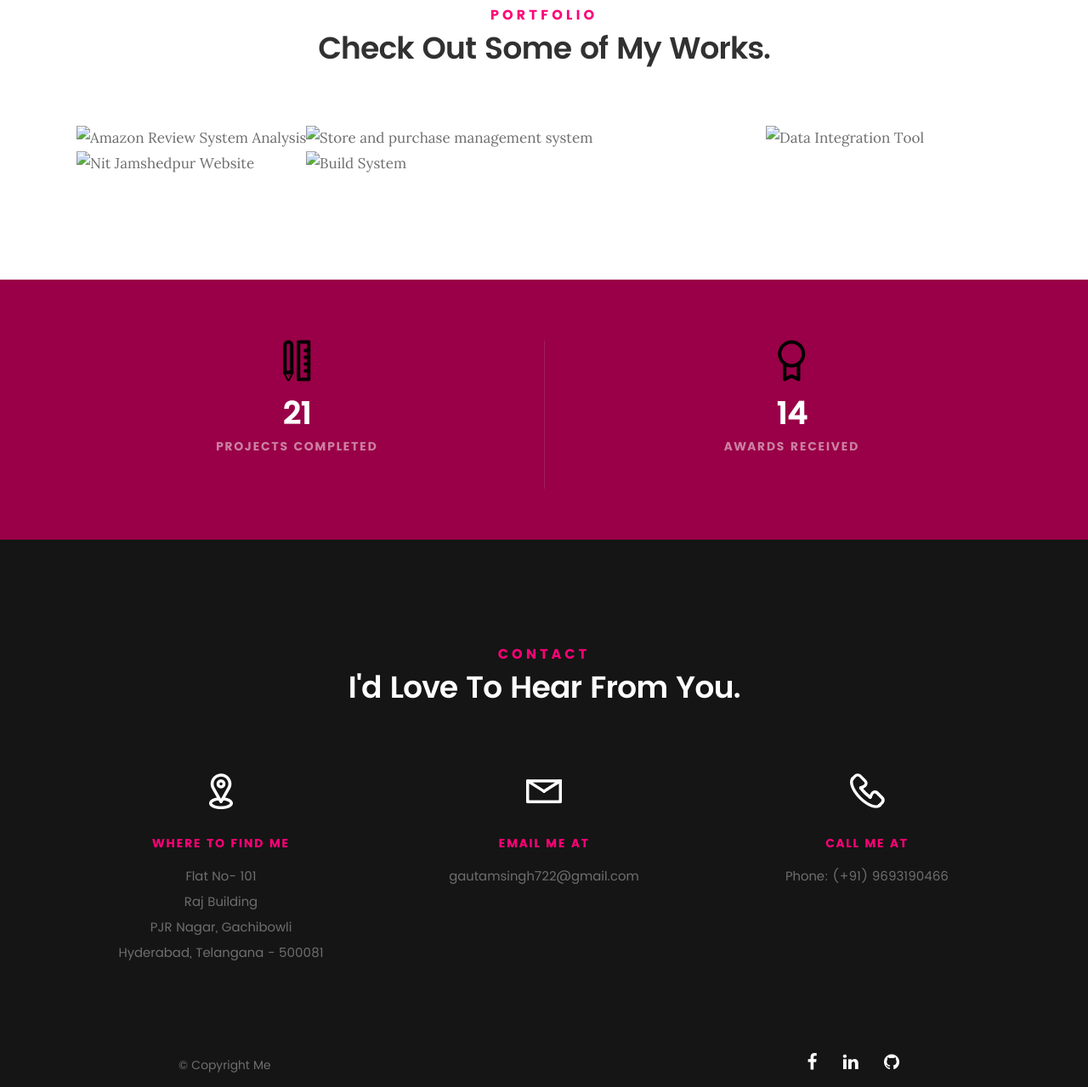
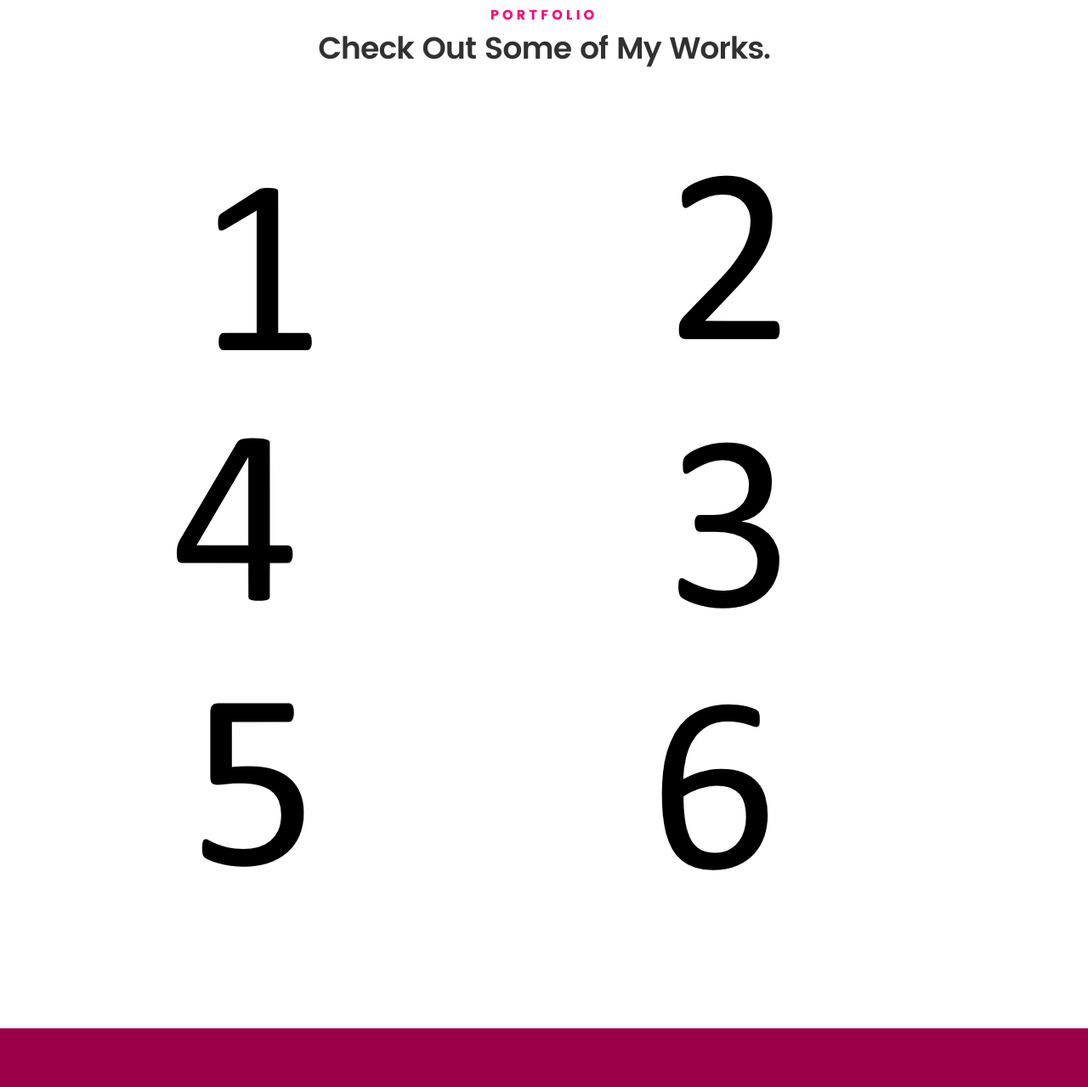
Before and after one commit to goutamkumar1/goutamkumar1.github.io, a plain HTML site: page index.html in a window 1280 px wide. Shown: the part 3802-5081 px from the top of the page at 85% size. Drawn offline with Linux system fonts and the light colour scheme; files whose address does not match are found by name.

Commit message:
Update index.html

```diff
--- a/index.html
+++ b/index.html
@@ -425,11 +425,11 @@
    		<div class="col-twelve">
 
    			<!-- portfolio-wrapper -->
-	         <div id="folio-wrapper" class="block-1-1 block-mob-full stack">
+	         <div id="folio-wrapper" class="block-1-2 block-mob-full stack">
 
 	         	<div class="bgrid folio-item">
 	               <div class="item-wrap">
-	               	<img src="images/portfolio/amazon-revew.png" alt="Amazon Review System Analysis">
+	               	<img src="images/portfolio/image (1).png" alt="Amazon Review System Analysis">
 	                  <a href="#modal-01" class="overlay">
 	                     <div class="folio-item-table">
 	                     	<div class="folio-item-cell">
@@ -445,7 +445,7 @@
 
 	        		<div class="bgrid folio-item">
 	               <div class="item-wrap">
-	               	<img src="images/portfolio/stoe.jpg" alt="Store and purchase management system">
+	               	<img src="images/portfolio/image (2).png" alt="Store and purchase management system">
 	               	<a href="#modal-02" class="overlay">
 	                     <div class="folio-item-table">
 	                     	<div class="folio-item-cell">
@@ -461,7 +461,7 @@
 
 	            <div class="bgrid folio-item">
 	               <div class="item-wrap">
-	               	<img src="images/portfolio/daa.jpg"alt="Data Integration Tool">
+	               	<img src="images/portfolio/image (3).png"alt="Data Integration Tool">
 	                  <a href="#modal-03" class="overlay">
 	                     <div class="folio-item-table">
 	                     	<div class="folio-item-cell">
@@ -477,7 +477,7 @@
 
 	            <div class="bgrid folio-item">
 	               <div class="item-wrap">
-	               	<img src="images/portfolio/nitwesite.png" alt="Nit Jamshedpur Website">
+	               	<img src="images/portfolio/image (4).png" alt="Nit Jamshedpur Website">
 	                  <a href="#modal-04" class="overlay">
 	                     <div class="folio-item-table">
 	                     	<div class="folio-item-cell">
@@ -493,11 +493,27 @@
 
 	        		<div class="bgrid folio-item">
 	               <div class="item-wrap">
-	               	<img src="images/portfolio/s.jpg" alt="Build System">
+	               	<img src="images/portfolio/image (5).png" alt="Build System">
 	                  <a href="#modal-05" class="overlay">
 	                     <div class="folio-item-table">
 	                     	<div class="folio-item-cell">
 	                     		<h3 class="folio-title">Build System</h3>
+		     					    	<span class="folio-types">
+		     					       	  c++
+		     					      </span>
+		     					   </div>
+	                     </div>
+	                  </a>
+	               </div>
+	        		</div> <!-- /folio-item -->
+
+					<div class="bgrid folio-item">
+	               <div class="item-wrap">
+	               	<img src="images/portfolio/image (6).png" alt="Build System">
+	                  <a href="#modal-05" class="overlay">
+	                     <div class="folio-item-table">
+	                     	<div class="folio-item-cell">
+	                     		<h3 class="folio-title">Upcoming Project..</h3>
 		     					    	<span class="folio-types">
 		     					       	  c++
 		     					      </span>
```
